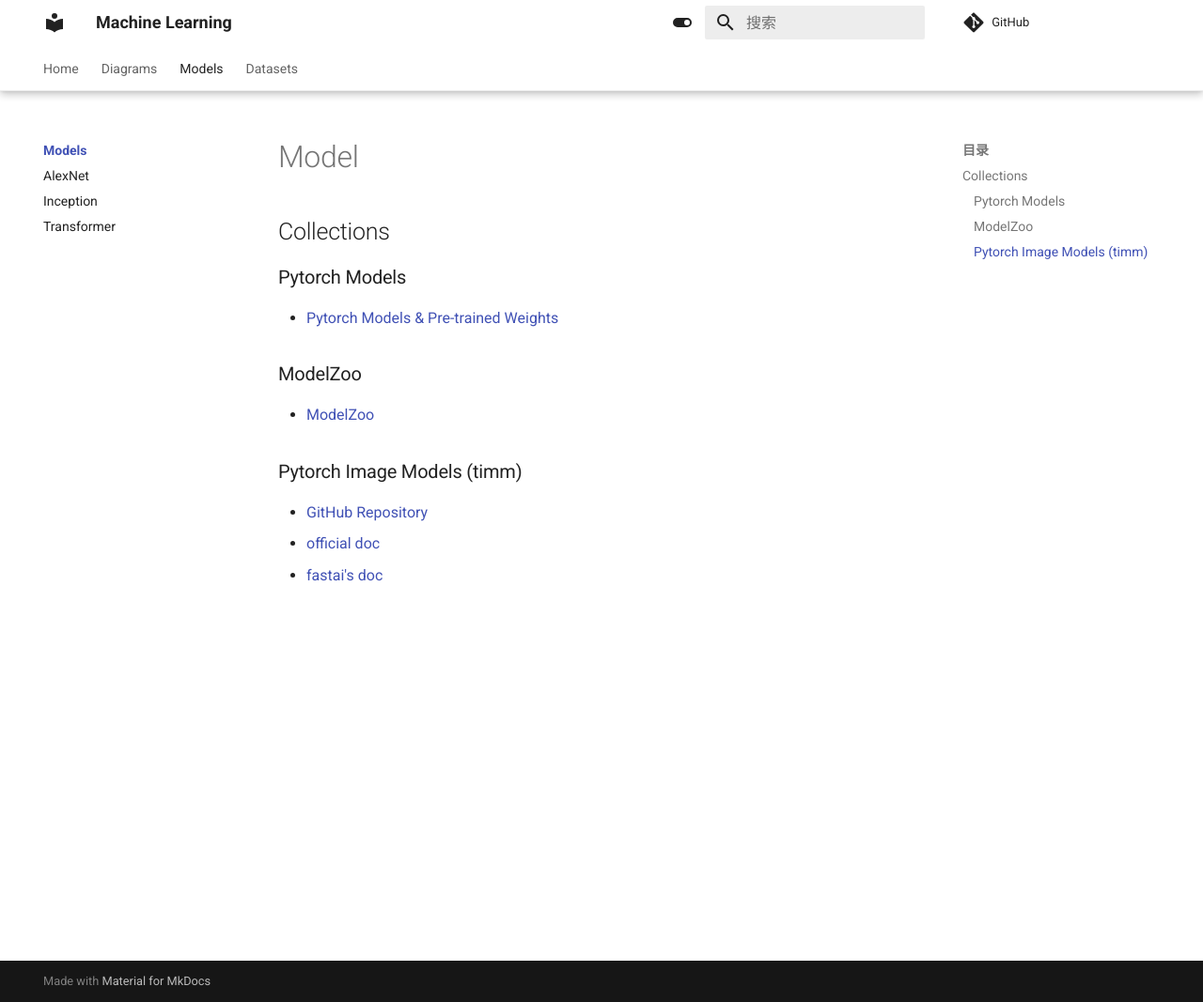
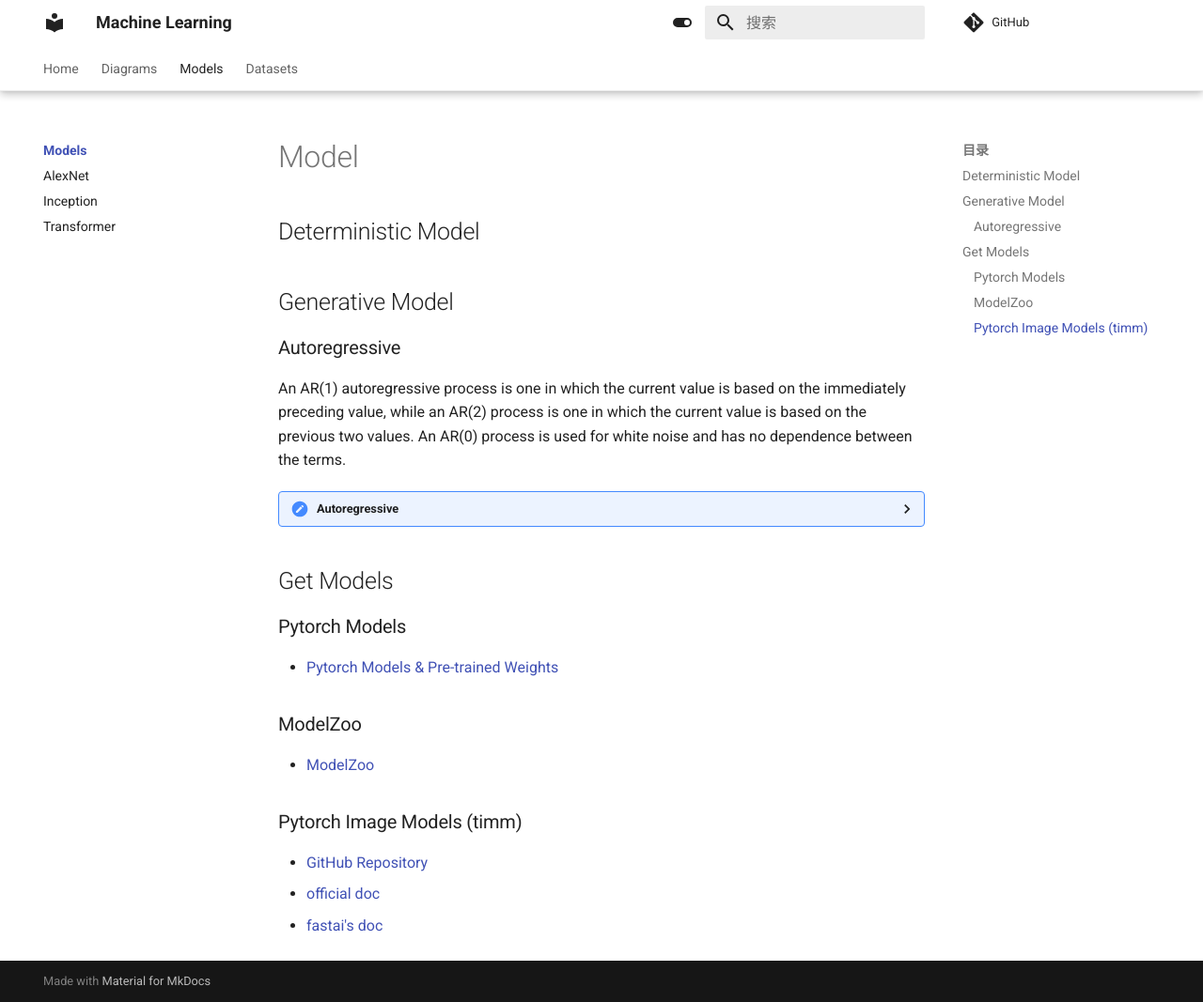
Before and after one commit to kyzjnbk/kyzjnbk-ml, an MkDocs documentation site: the page built from docs/model/index.md, in a window 1280 px wide and 1067 px high. Shown: the whole window at 94% size. Built offline with MkDocs 1.6.1 and Material for MkDocs 9.7.7, drawn with Linux system fonts in a browser that asks for light colours; comment, search, counter and statistics services are not loaded.

Commit message:
autoregressive

```diff
--- a/docs/model/index.md
+++ b/docs/model/index.md
@@ -1,6 +1,30 @@
 # Model
 
-## Collections
+## Deterministic Model
+
+## Generative Model
+
+### Autoregressive
+
+An AR(1) autoregressive process is one in which the current value is based on the immediately preceding value,
+while an AR(2) process is one in which the current value is based on the previous two values.
+An AR(0) process is used for white noise and has no dependence between the terms.
+
+??? cite "Autoregressive"
+    By JASON FERNANDO
+
+    A statistical model is autoregressive if it predicts future values based on past values.
+    For example, an autoregressive model might seek to predict a stock's future prices based on its past performance.
+
+    - Autoregressive models predict future values based on past values.
+    - They are widely used in technical analysis to forecast future security prices.
+    - Autoregressive models implicitly assume that the future will resemble the past.
+    - Therefore, they can prove inaccurate under certain market conditions, such as financial crises or periods of rapid technological change.
+
+    [original text](https://www.investopedia.com/terms/a/autoregressive.asp)
+
+
+## Get Models
 
 ### Pytorch Models
 
```
